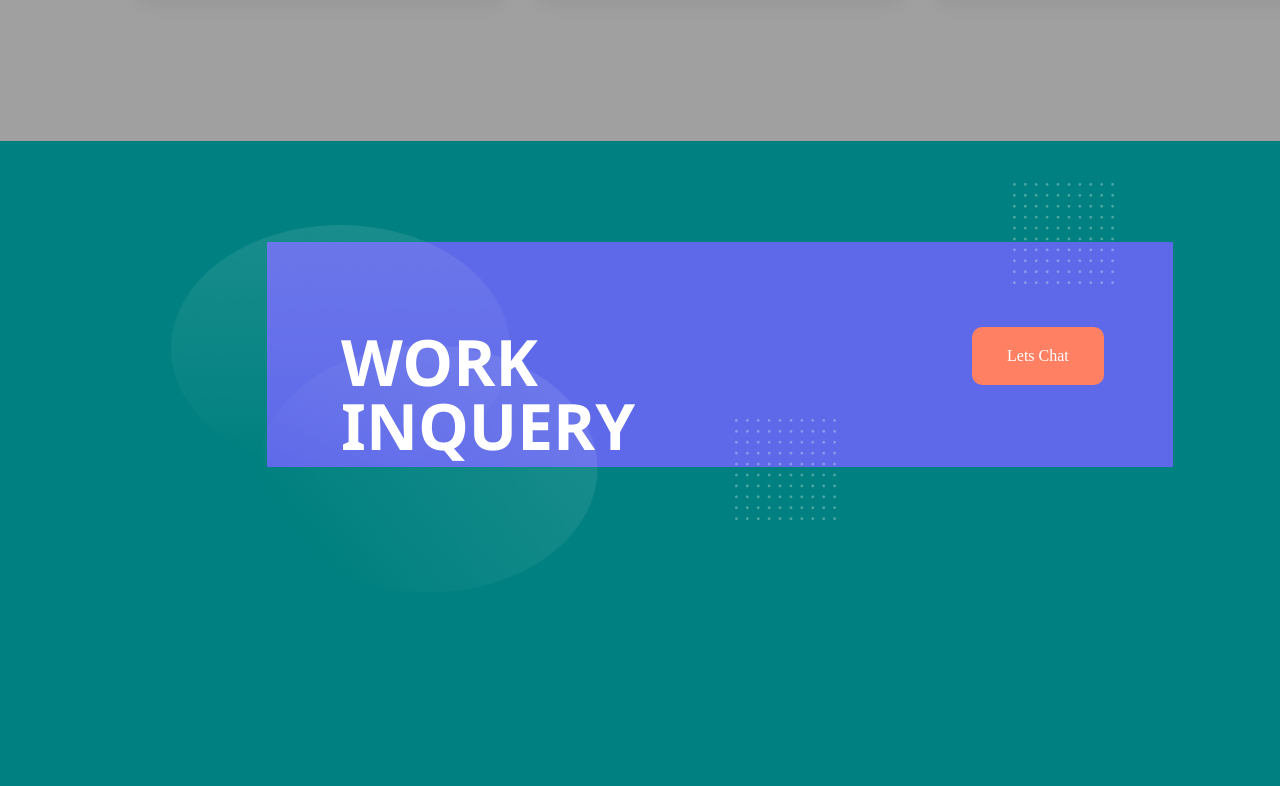
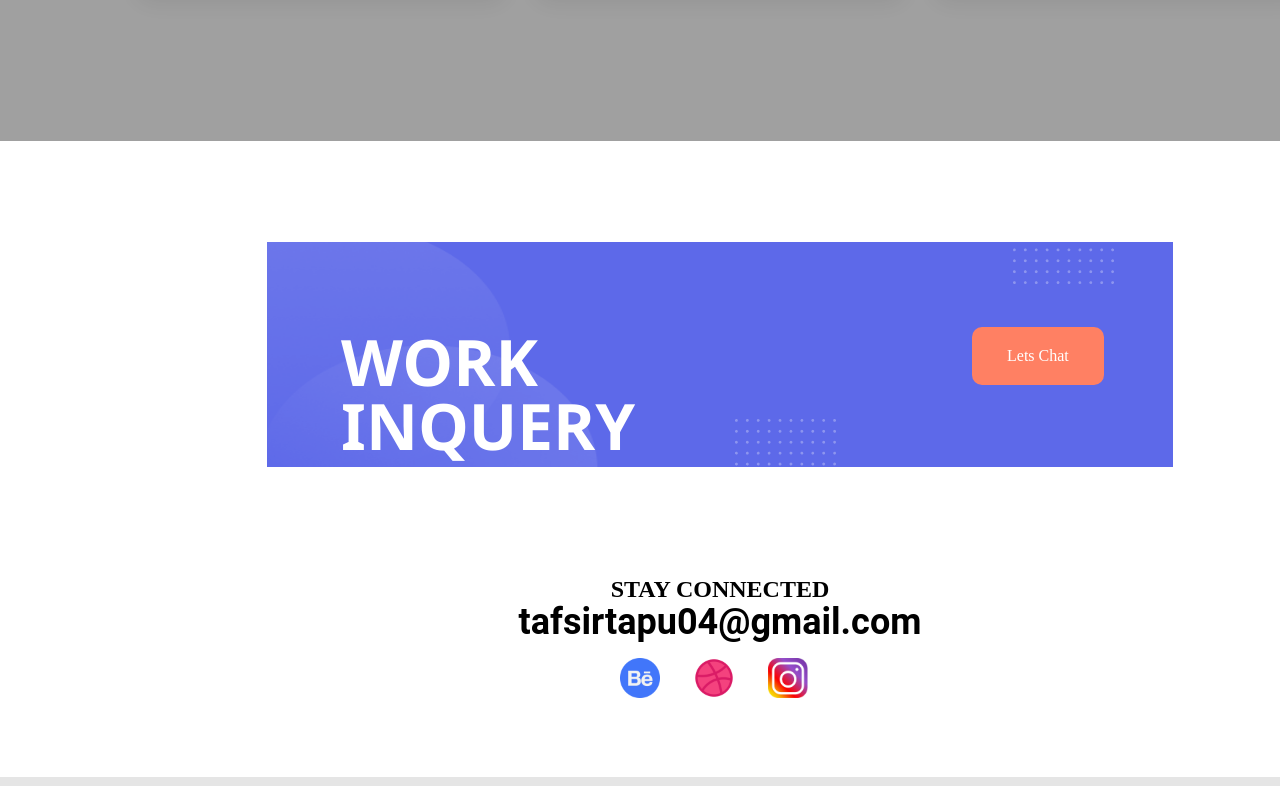
Before and after one commit to TAFSIRUDDIN/personal-portfolio, a plain HTML site: page index.html in a window 1280 px wide. Shown: the part 1767-2553 px from the top of the page. Drawn offline with Linux system fonts and the light colour scheme.

Commit message:
footer final

```diff
--- a/index.html
+++ b/index.html
@@ -66,5 +66,16 @@
             <a class="footer-button" href="#">Lets Chat</a>
         </div>
     </section>
+    <section id="bottom">
+        <div class="bottom">
+            <h4 class="stay">STAY CONNECTED</h4>
+            <h5 class="gmail">tafsirtapu04@gmail.com</h5>
+            <div class="social-icon">
+               <a href="#"><img src="icons/Group 33059.png" alt=""></a>
+               <a href="#"><img src="icons/image 6.png" alt=""></a>
+               <a href="#"><img src="icons/image 7.png" alt=""></a>
+            </div>
+        </div>
+    </section>
 </body>
 </html>
--- a/style.css
+++ b/style.css
@@ -126,8 +126,8 @@ h2{
 }
 #footer{
     position: relative;
-    background-color: teal;
-    height: 645px;
+    background-color: white;
+    height: 436px;
 }
 /*footer*/
 .footer-pic{
@@ -193,3 +193,35 @@ h3{
     border-radius: 10px;
     color: white;
 }
+.bottom{
+    position: relative;
+    background-color: white;
+    height: 200px;
+}
+.bottom .social-icon{
+    position: absolute;
+    left: 42%;
+}
+.bottom h4{
+    font-family: Bebas Neue;
+    font-style: normal;
+    font-weight: bold;
+    font-size: 24px;
+    line-height: 24px;
+    margin: 0;
+    text-align: center;
+}
+.bottom h5{
+    font-family: Roboto;
+    font-style: normal;
+    font-weight: bold;
+    font-size: 36px;
+    line-height: 42px;
+    text-align: center;
+    margin: 0;
+}
+.bottom .social-icon img{
+    width: 40px;
+    height: 40px;
+    margin: 15px;
+}
```
Also changed, not shown: 1 other file.
